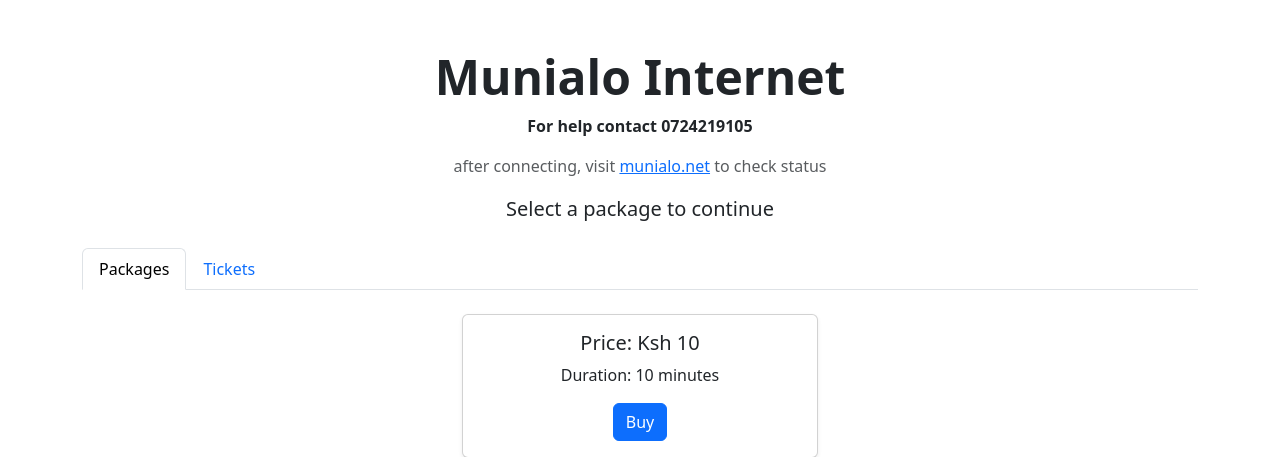
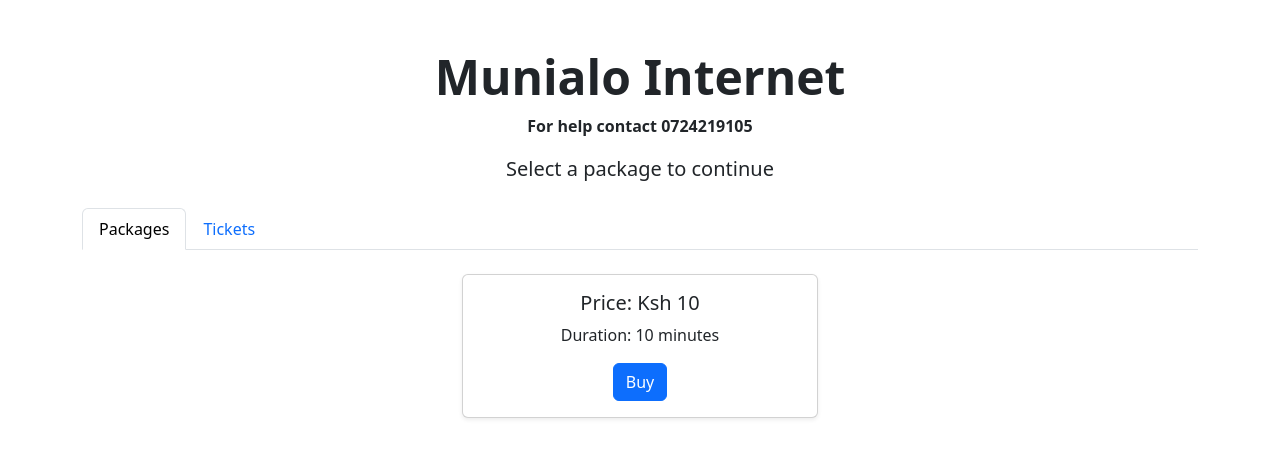
Before and after one commit to jose-oyuko/mikrotik, a Django app: page /2/ in a window 1280 px wide. Shown: the top 457 px of the page. Run offline with Django 5.2, Linux system fonts and the light colour scheme; some libraries are stand-ins or nearby versions.

Commit message:
removed check status

```diff
--- a/mikrotikapp/templates/captive_portal/packages.html
+++ b/mikrotikapp/templates/captive_portal/packages.html
@@ -17,10 +17,10 @@
         <h1 class="display-5 fw-bold">Munialo Internet</h1>
         <!-- <h3>Don't pay, still under Development</h3> -->
         <p class="fw-semibold">For help contact 0724219105</p>
-        <p class="text-muted">
-          after connecting, visit <a href="munialo.net">munialo.net</a> to check
-          status
-        </p>
+        <!-- <p class="text-muted">
+          after connecting, visit
+          <a href="http://munialo.net/status">munialo.net</a> to check status
+        </p> -->
         <p class="lead">Select a package to continue</p>
       </div>
       <!-- Response message -->
```
